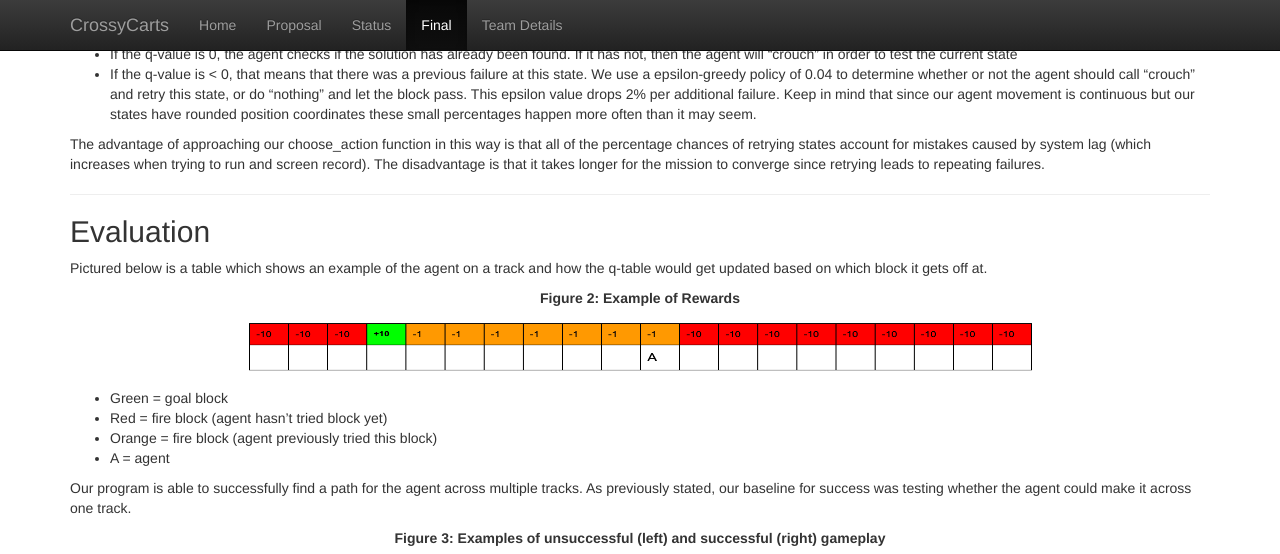
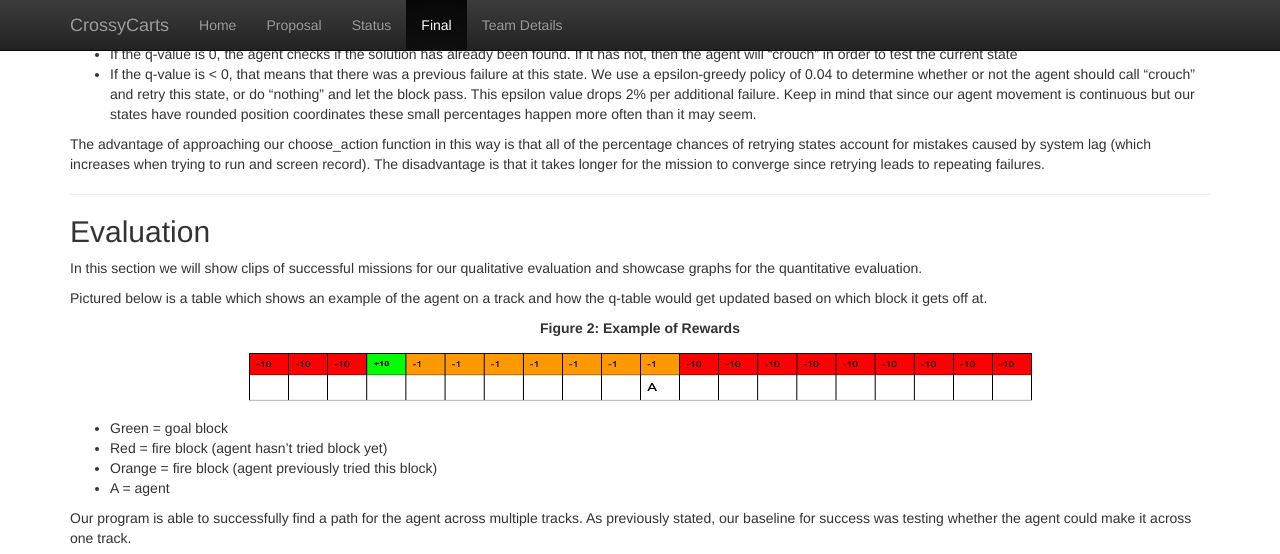
Before and after one commit to YINGDAT/CrossyCarts, a Jekyll site: the page built from docs/final.md, in a window 1280 px wide and 1400 px high, scrolled down 2455 px, cut to the strip 0-554 px from the top of the window. Built offline with Jekyll 4.4.1, drawn with Linux system fonts in a browser that asks for light colours.

Commit message:
Update final.md

```diff
--- a/docs/final.md
+++ b/docs/final.md
@@ -104,6 +104,8 @@ The advantage of approaching our choose_action function in this way is that all
 
 ## Evaluation
 
+In this section we will show clips of successful missions for our qualitative evaluation and showcase graphs for the quantitative evaluation.
+
 Pictured below is a table which shows an example of the agent on a track and how the q-table would get updated based on which block it gets off at.
 <p align="center">
 
@@ -168,8 +170,6 @@ The similar curves shown on each graph show where the agent comes to a stop and
 
 </p>
 
-</p>
-
 <p align="center">
 
 <img src="img/3_track_success.gif" width="391" height="181" />
```
